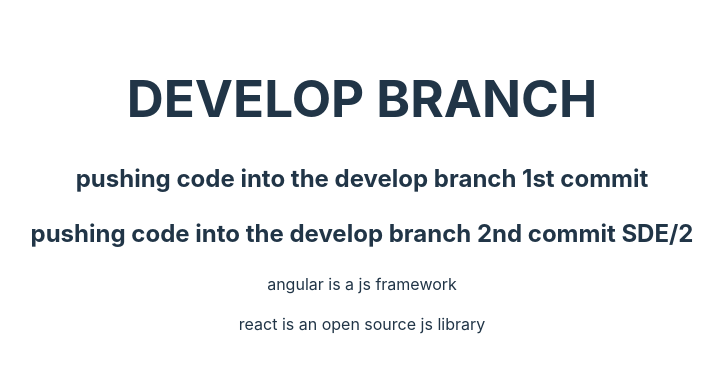
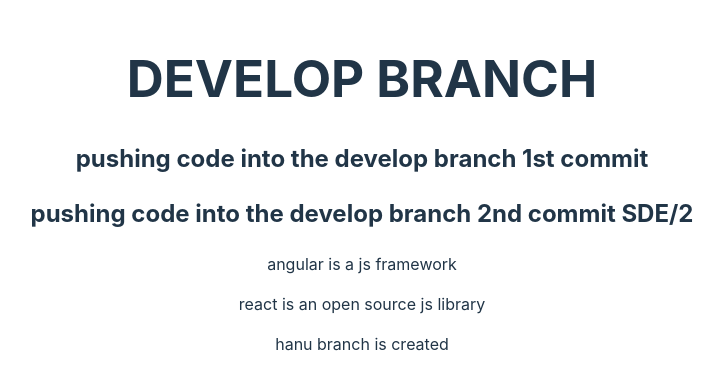
Before and after one commit to Bhanuprakash-340/git-prac, a React (Vite) app: page / in a window 1280 px wide. Shown: the part 206-596 px from the top of the page, without its empty margins (278-1001 px from the left). Built offline with nearby package versions, Linux system fonts and the light colour scheme.

Commit message:
bhanu branch created

```diff
--- a/src/App.jsx
+++ b/src/App.jsx
@@ -10,6 +10,7 @@
        <h2>pushing code into the develop branch 2nd commit SDE/2 </h2>
        <p>angular is a js framework</p>
        <p>react is an open source js library</p>
+       <p>hanu branch is created </p>
        </div>
     </>
   )
```
